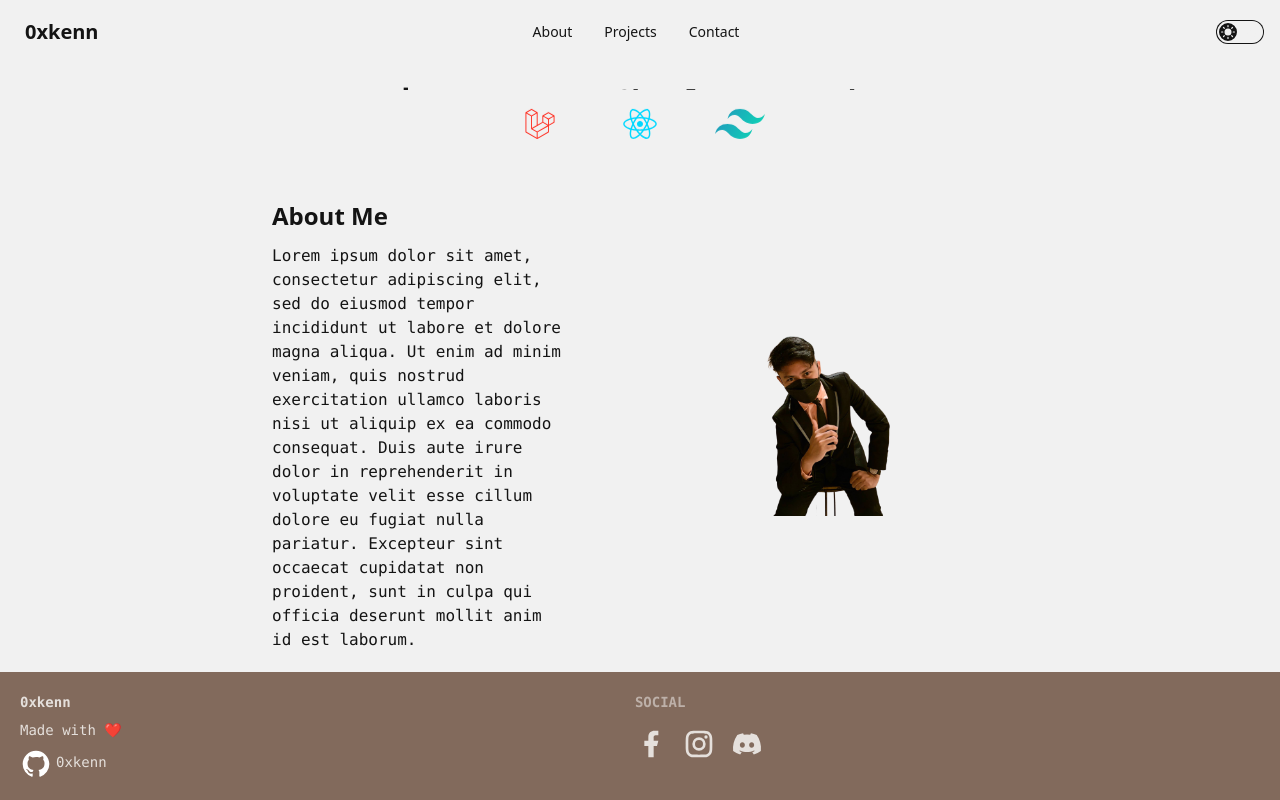
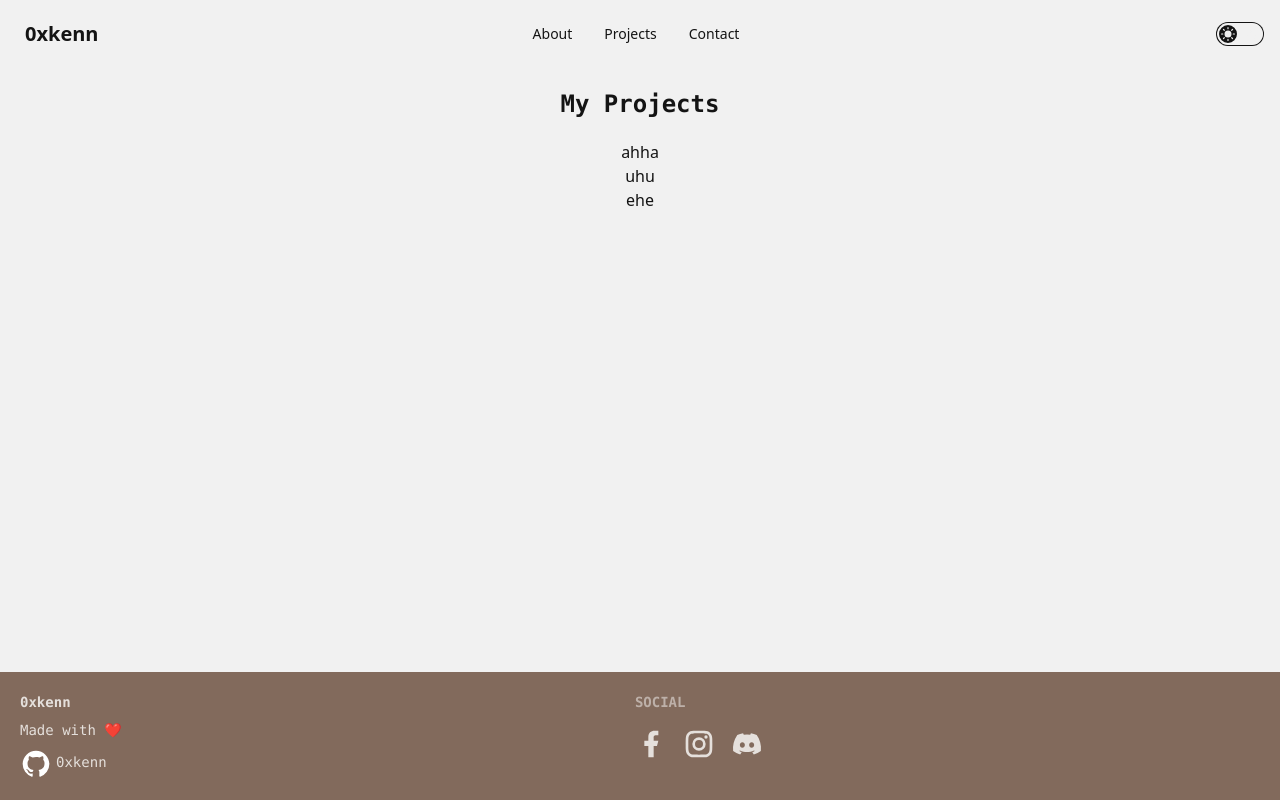
Before and after one commit to 0xkenn/my-portfolio, a React (Vite) app: page /projects in a window 1280 px wide. Built offline with nearby package versions, Linux system fonts and the light colour scheme.

Commit message:
added Routes

```diff
--- a/package.json
+++ b/package.json
@@ -11,7 +11,8 @@
   },
   "dependencies": {
     "react": "^18.2.0",
-    "react-dom": "^18.2.0"
+    "react-dom": "^18.2.0",
+    "react-router-dom": "^6.23.1"
   },
   "devDependencies": {
     "@types/react": "^18.2.66",
--- a/src/App.jsx
+++ b/src/App.jsx
@@ -1,7 +1,10 @@
 import AboutPage from "./Pages/AboutPage"
+import ProjectPage from "./Pages/ProjectPage"
 import Footer from "./layout/Footer"
 import NavBar from "./layout/NavBar"
+import ContactPage from "./Pages/ContactPage"
 
+import {BrowserRouter as Router, Routes, Route} from "react-router-dom";
 
 
 const App = () => {
@@ -9,9 +12,18 @@ const App = () => {
    <>
 
      <div className=" flex flex-col h-screen ">
-     <NavBar/>
-      <AboutPage/>
-      <Footer/></div>
+
+        <Router>
+            <NavBar/>
+             <Routes>
+                <Route path="/" element={<AboutPage/>}/>
+                <Route path="/projects" element={<ProjectPage/>}/>
+                <Route path="/contact" element={<ContactPage/>}/>
+             </Routes>
+            <Footer/>
+        </Router>
+
+      </div>
 
    </>
   )
--- /dev/null
+++ b/src/Pages/ContactPage.jsx
@@ -0,0 +1,8 @@
+
+const ContactPage = () => {
+  return (
+    <div>ContactPage</div>
+  )
+}
+
+export default ContactPage
--- /dev/null
+++ b/src/Pages/ProjectPage.jsx
@@ -0,0 +1,20 @@
+
+
+const ProjectPage = () => {
+  return (
+    <>
+        <div className="container">
+            <div className="flex flex-col">
+                <h1 className="flex justify-center m-5 text-2xl font-extrabold font-mono ">My Projects</h1>
+                <div className="flex flex-col justify-center text-center">
+                    <h1>ahha</h1>
+                    <h1>uhu</h1>
+                    <h1>ehe</h1>
+                </div>
+            </div>
+        </div>
+    </>
+  )
+}
+
+export default ProjectPage
--- a/src/layout/NavBar.jsx
+++ b/src/layout/NavBar.jsx
@@ -1,4 +1,4 @@
-
+import { Link } from "react-router-dom";
 
 const NavBar = () => {
   return (
@@ -7,40 +7,42 @@ const NavBar = () => {
       <div className="navbar-start">
         <div className="dropdown">
           <div tabIndex={0} role="button" className="btn btn-ghost lg:hidden">
-        <svg xmlns="http://www.w3.org/2000/svg" className="h-5 w-5" fill="none" viewBox="0 0 24 24" stroke="currentColor"><path strokeLinecap="round" strokeLinejoin="round" strokeWidth="2" d="M4 6h16M4 12h8m-8 6h16" /></svg>
+            <svg xmlns="http://www.w3.org/2000/svg" className="h-5 w-5" fill="none" viewBox="0 0 24 24" stroke="currentColor">
+              <path strokeLinecap="round" strokeLinejoin="round" strokeWidth="2" d="M4 6h16M4 12h8m-8 6h16" />
+            </svg>
           </div>
           <ul tabIndex={0} className="menu menu-sm dropdown-content mt-3 z-[1] p-2 shadow bg-base-100 rounded-box w-52">
-        <li><a>About</a></li>
-        <li>
-          <a>Projects</a>
-
-        </li>
-        <li><a>Contact</a></li>
+            <li><Link to='/'>About</Link></li>
+            <li><Link to='/projects'>Projects</Link></li>  {/* Corrected the nested <li> */}
+            <li><Link to='/contact'>Contact</Link></li>
           </ul>
         </div>
         {/* End Mobile */}
         <a className="btn btn-ghost text-xl font-bold">0xkenn</a>
       </div>
 
-
       <div className="navbar-center hidden lg:flex">
         <ul className="menu menu-horizontal px-1">
-      <li><a>About</a></li>
-      <li>
-        <a>Projects</a>
-      </li>
-      <li><a>Contact</a></li>
+          <li><Link to='/'>About</Link></li>  {/* Use Link for consistency */}
+          <li><Link to='/projects'>Projects</Link></li>  {/* Use Link for consistency */}
+          <li><Link to='/contact'>Contact</Link></li>  {/* Use Link for consistency */}
         </ul>
       </div>
+
       <div className="navbar-end mr-2">
         <label className="cursor-pointer grid place-items-center">
           <input type="checkbox" value="luxury" className="toggle theme-controller bg-base-content row-start-1 col-start-1 col-span-2"/>
-  <svg className="col-start-1 row-start-1 stroke-base-100 fill-base-100" xmlns="http://www.w3.org/2000/svg" width="14" height="14" viewBox="0 0 24 24" fill="none" stroke="currentColor" strokeWidth="2" strokeLinecap="round" strokeLinejoin="round"><circle cx="12" cy="12" r="5"/><path d="M12 1v2M12 21v2M4.2 4.2l1.4 1.4M18.4 18.4l1.4 1.4M1 12h2M21 12h2M4.2 19.8l1.4-1.4M18.4 5.6l1.4-1.4"/></svg>
-  <svg className="col-start-2 row-start-1 stroke-base-100 fill-base-100" xmlns="http://www.w3.org/2000/svg" width="14" height="14" viewBox="0 0 24 24" fill="none" stroke="currentColor" strokeWidth="2" strokeLinecap="round" strokeLinejoin="round"><path d="M21 12.79A9 9 0 1 1 11.21 3 7 7 0 0 0 21 12.79z"></path></svg>
+          <svg className="col-start-1 row-start-1 stroke-base-100 fill-base-100" xmlns="http://www.w3.org/2000/svg" width="14" height="14" viewBox="0 0 24 24" fill="none" stroke="currentColor" strokeWidth="2" strokeLinecap="round" strokeLinejoin="round">
+            <circle cx="12" cy="12" r="5"/>
+            <path d="M12 1v2M12 21v2M4.2 4.2l1.4 1.4M18.4 18.4l1.4 1.4M1 12h2M21 12h2M4.2 19.8l1.4-1.4M18.4 5.6l1.4-1.4"/>
+          </svg>
+          <svg className="col-start-2 row-start-1 stroke-base-100 fill-base-100" xmlns="http://www.w3.org/2000/svg" width="14" height="14" viewBox="0 0 24 24" fill="none" stroke="currentColor" strokeWidth="2" strokeLinecap="round" strokeLinejoin="round">
+            <path d="M21 12.79A9 9 0 1 1 11.21 3 7 7 0 0 0 21 12.79z"></path>
+          </svg>
         </label>
       </div>
     </nav>
   )
 }
 
-export default NavBar
+export default NavBar;
```
Also changed, not shown: 1 other file (tests, documents, lock files or other folders). Lines whose indentation alone changed are shown as unchanged.
